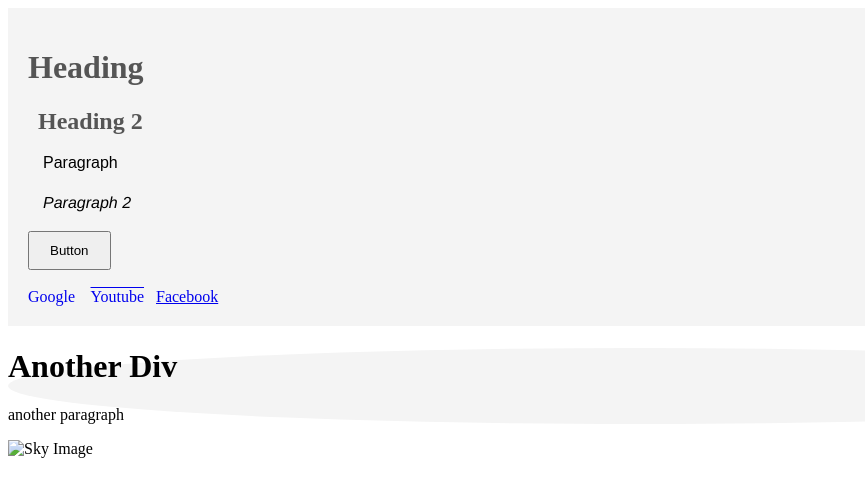
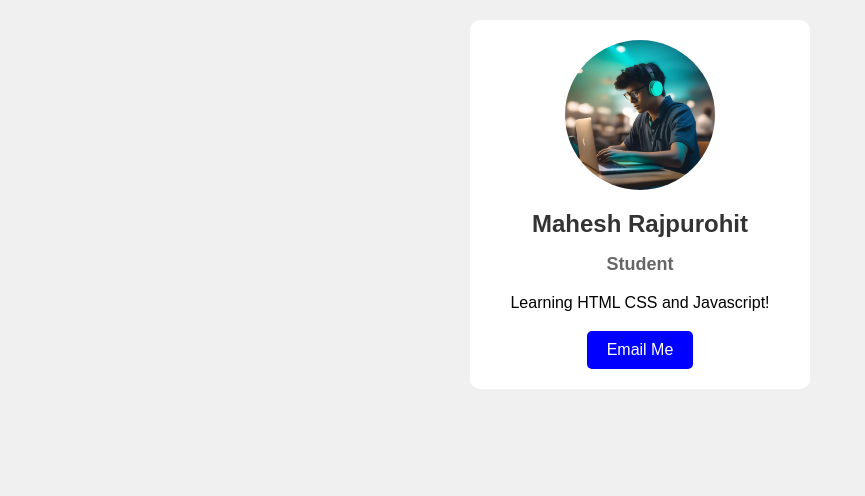
Before and after one commit to maheshh3003/HTML-CSS, a plain HTML site: page Day3/index.html in a window 1280 px wide. Shown: the whole page, without its empty margins (0-865 px from the left). Drawn offline with Linux system fonts and the light colour scheme.

Commit message:
Add files via upload

```diff
--- a/Day3/index.html
+++ b/Day3/index.html
@@ -1,21 +1,54 @@
 <!DOCTYPE html>
-<html>
+<html lang="en">
 <head>
-    <title>Document</title>
+    <meta charset="UTF-8">
+    <meta name="viewport" content="width=device-width, initial-scale=1.0">
+    <title>Profile Card</title>
+    <style>
+        .card {
+            background-color: white;
+            padding: 20px;
+            margin: 20px auto;
+            border-radius: 10px;
+            width: 300px;
+            text-align: center;
+        }
+        .card img {
+            width: 150px;
+            border-radius: 50%;
+        }
+        h1 {
+            color: #333;
+            font-size: 24px;
+        }
+        h2 {
+            color: #666;
+            font-size: 18px;
+        }
+        p {
+            line-height: 1.5;
+        }
+        a {
+            background-color: blue;
+            color: white;
+            padding: 10px 20px;
+            text-decoration: none;
+            border-radius: 5px;
+            display: inline-block;
+        }
+        body {
+            background-color: #f0f0f0;
+            font-family: Arial, sans-serif;
+        }
+    </style>
 </head>
 <body>
-    <div style="background-color: #f4f4f4; padding: 20px;">
-        <h1 style="color: #555; font-size: 2em;">Heading</h1>
-        <h2 style="color: #555; font-size: 1.5em;margin: 10px;">Heading 2</h2>
-        <p style="font-family: 'Arial'; font-size: 1em; line-height: 1.6;margin: 15px;">Paragraph</p>
-        <p style="font-family: 'Helvetica'; font-style: italic; line-height: 1.6;margin: 15px;">Paragraph 2</p>
-        <button style="padding: 10px 20px;">Button</button><br><br>
-        <a href="https://google.com" style="text-decoration: none;">Google</a> &nbsp;&nbsp;
-        <a href="https://youtube.com" style="text-decoration: overline;">Youtube</a>&nbsp;&nbsp;
-        <a href="https://Facebook.com" style="text-decoration: underline;">Facebook</a>
+    <div class="card">
+        <img src="profile.jpeg" alt="Picture">
+        <h1>Mahesh Rajpurohit</h1>
+        <h2>Student</h2>
+        <p>Learning HTML CSS and Javascript!</p>
+        <a href="mailto:rajpurohitmahesh@gmail.com">Email Me</a>
     </div>
-    <div style="border-radius: 50%; background-color: #f4f4f4;"><h1>Another Div</h1>
-    <p>another paragraph</p></div>
-    <img src="sky.jpeg" alt="Sky Image" style="max-width: 100%;">
 </body>
 </html>
```
Also changed, not shown: Day3/profile.jpeg (added).
